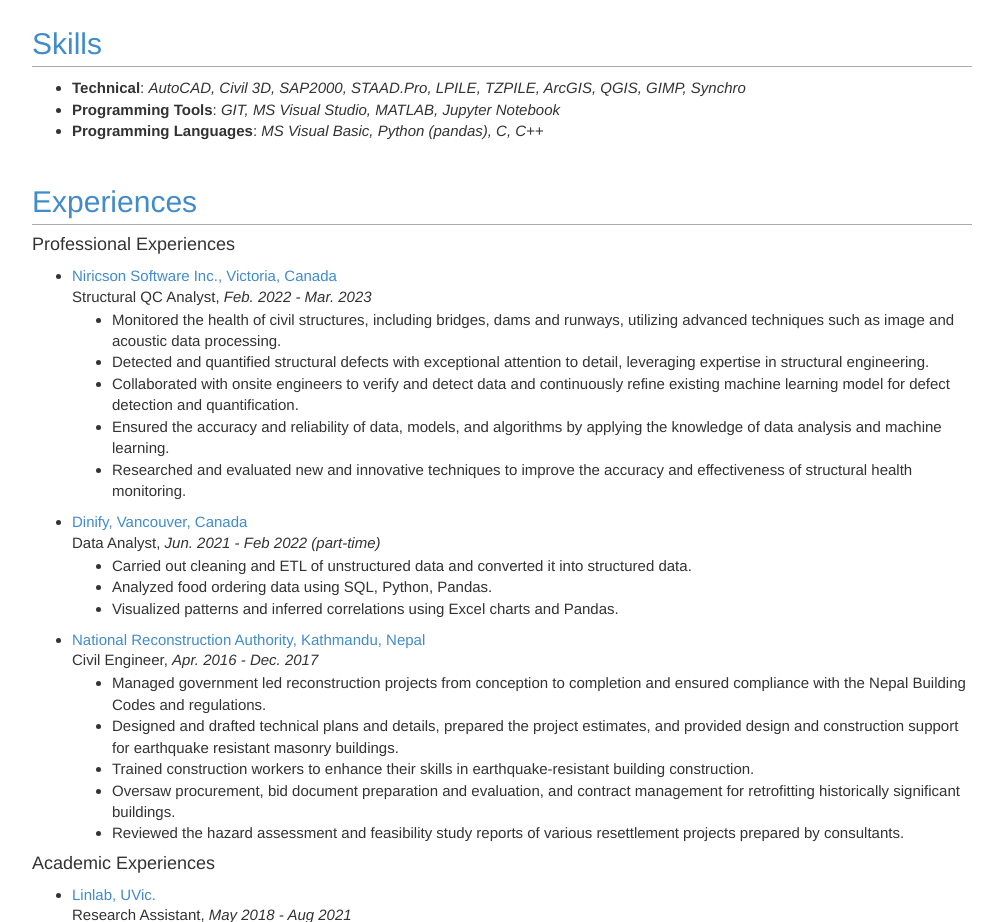
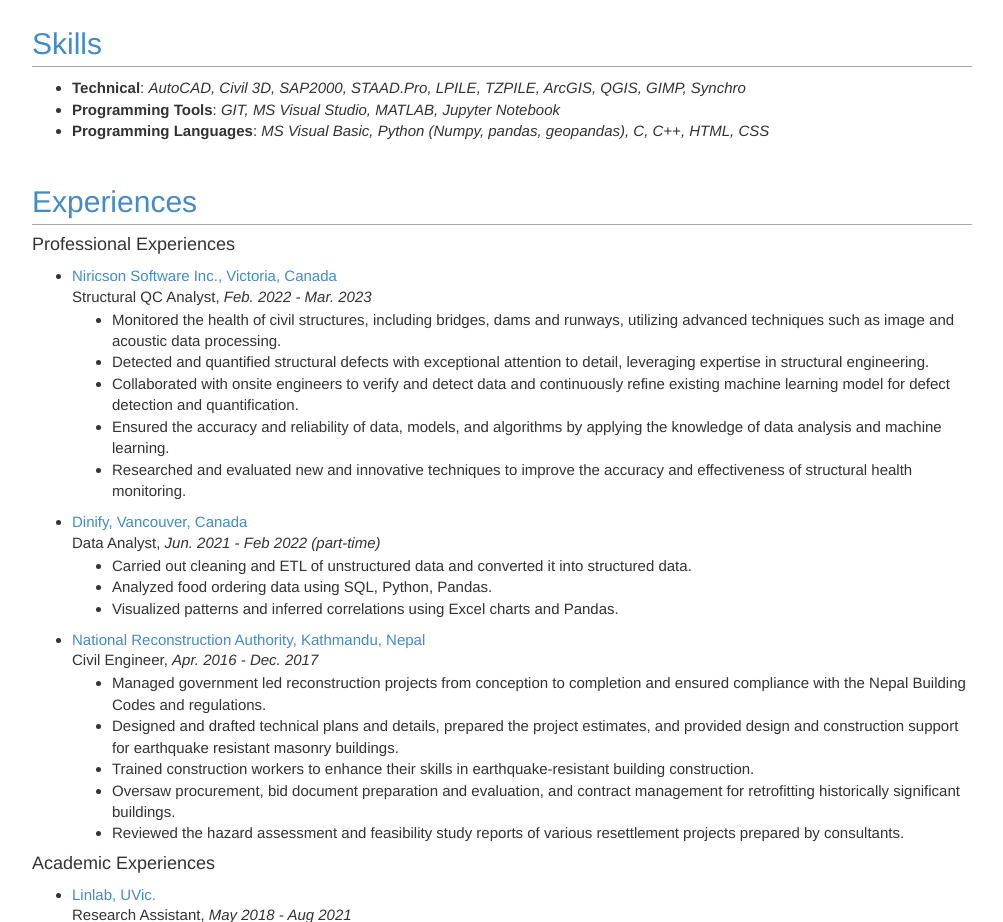
Before and after one commit to prak-star/prak-star.github.io, a plain HTML site: page index.html in a window 1280 px wide. Shown: the part 798-1720 px from the top of the page, without its empty margins (138-1141 px from the left). Drawn offline with Linux system fonts and the light colour scheme.

Commit message:
updates programming languages

```diff
--- a/index.html
+++ b/index.html
@@ -92,7 +92,7 @@
       <b>Programming Tools</b>: <i> GIT, MS Visual Studio, MATLAB, Jupyter Notebook</i>
     </li>
     <li>
-      <b>Programming Languages</b>: <i> MS Visual Basic, Python (pandas), C, C++</i>
+      <b>Programming Languages</b>: <i> MS Visual Basic, Python (Numpy, pandas, geopandas), C, C++, HTML, CSS</i>
     </li>
   </ul>
 
```
